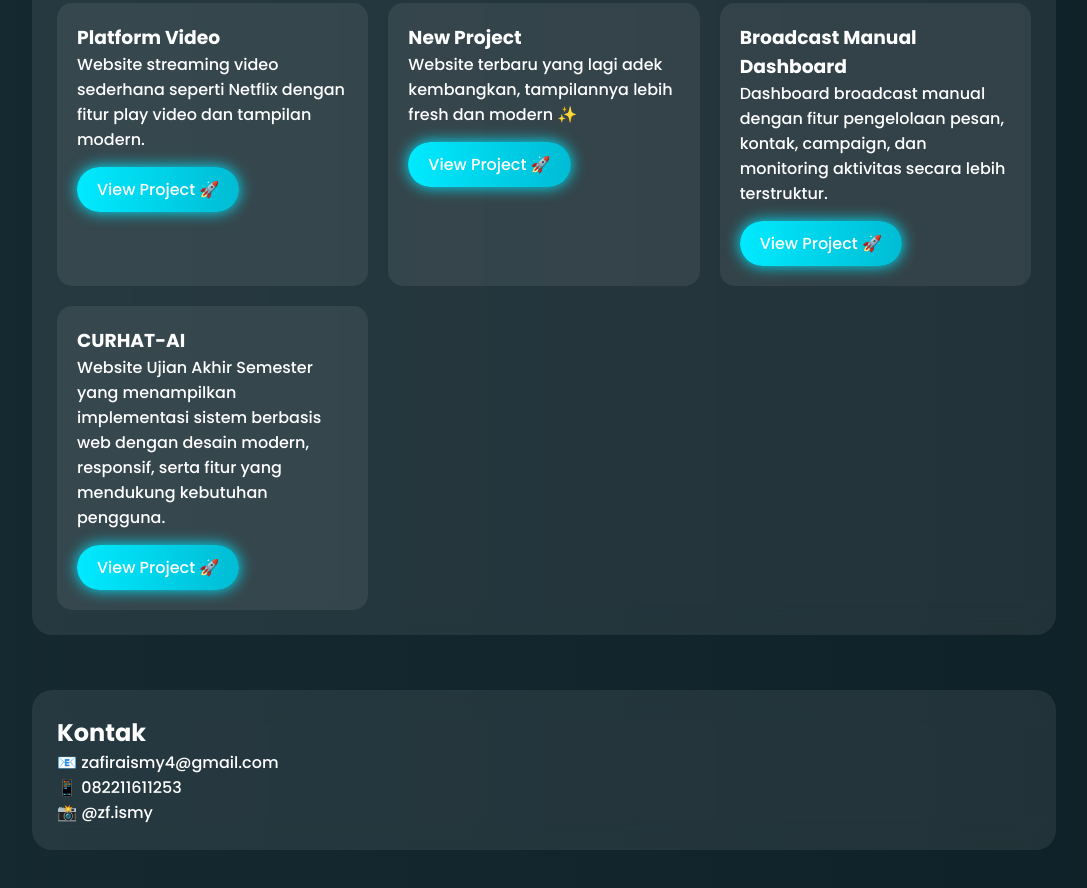
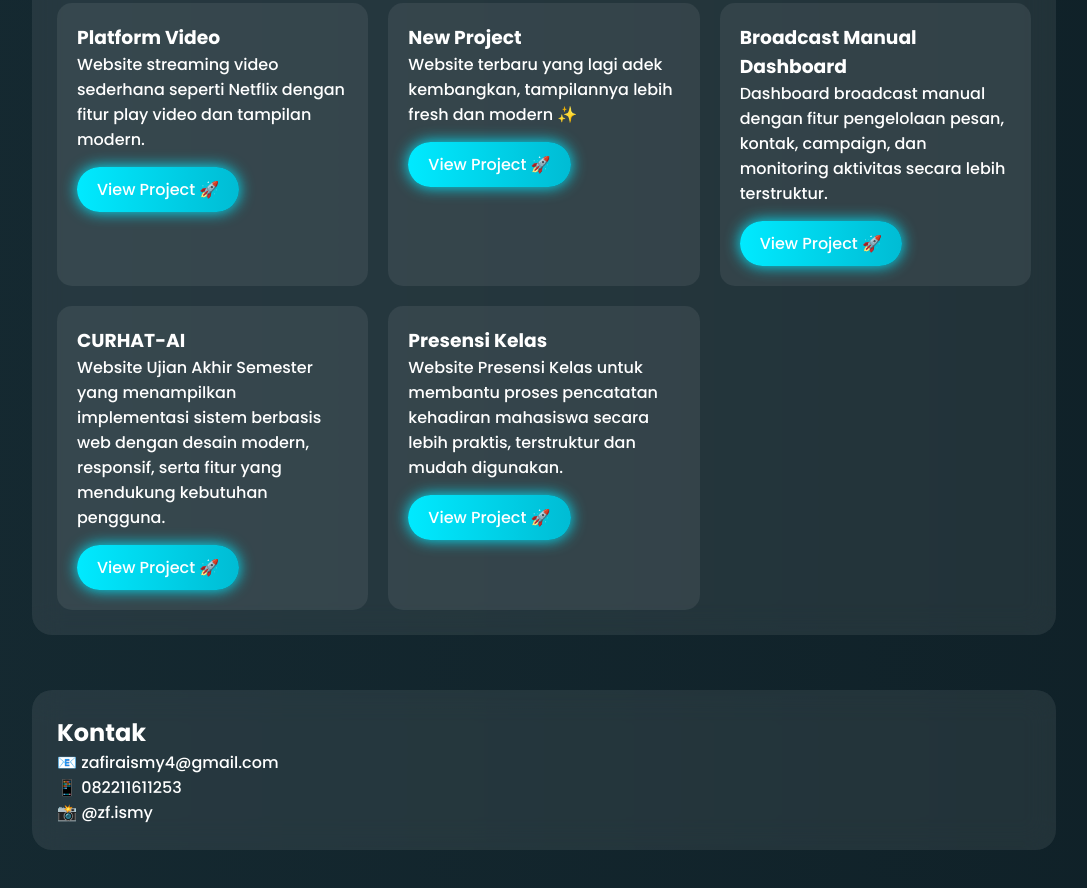
Before and after one commit to zafira01/my-profil, a plain HTML site: page index.html in a window 1280 px wide. Shown: the part 2496-3384 px from the top of the page, without its empty margins (96-1183 px from the left). Drawn offline with Linux system fonts and the light colour scheme.

Commit message:
Update index.html with new content and projects

```diff
--- a/index.html
+++ b/index.html
@@ -147,6 +147,15 @@ Sekarang saya lagi terus upgrade skill, pelan-pelan tapi konsisten. Harapannya k
         </a>
     </div>
 
+	<div class="project-card">
+        <h3>Presensi Kelas</h3>
+        <p>Website Presensi Kelas untuk membantu proses pencatatan kehadiran mahasiswa secara lebih praktis, terstruktur dan mudah digunakan.</p>
+
+        <a href="https://zafira01.github.io/Presensi-Kelas/" target="_blank" class="btn">
+            View Project 🚀
+        </a>
+    </div>
+
 </div>
 </div>
 <!-- SPACE -->
```
